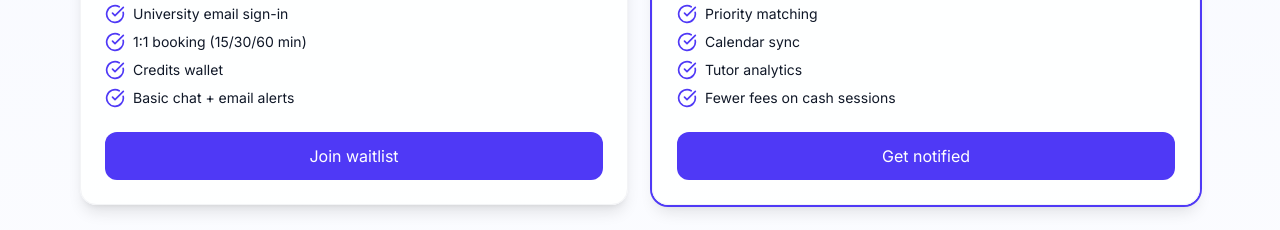
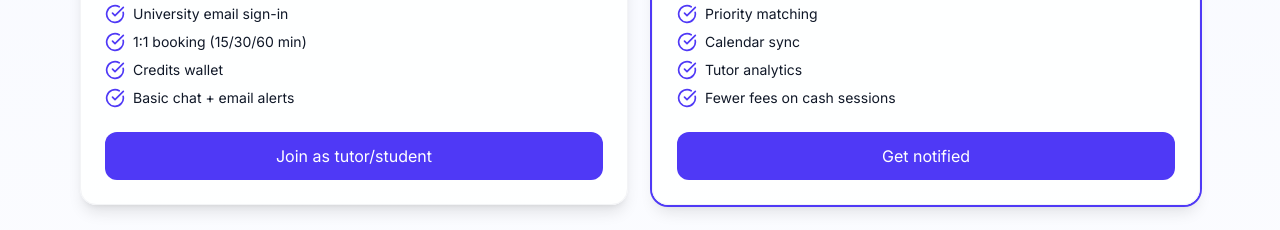
Before and after one commit to whoisgy/peerlink, a React (Vite) app: page / in a window 1280 px wide. Shown: the part 1560-1790 px from the top of the page. Built offline with nearby package versions, Linux system fonts and the light colour scheme.

Commit message:
change wording

```diff
--- a/src/App.jsx
+++ b/src/App.jsx
@@ -95,7 +95,7 @@ function HomePage() {
         "Credits wallet",
         "Basic chat + email alerts",
       ],
-      cta: "Join waitlist",
+      cta: "Join as tutor/student",
     },
     {
       name: "Pro",
```
